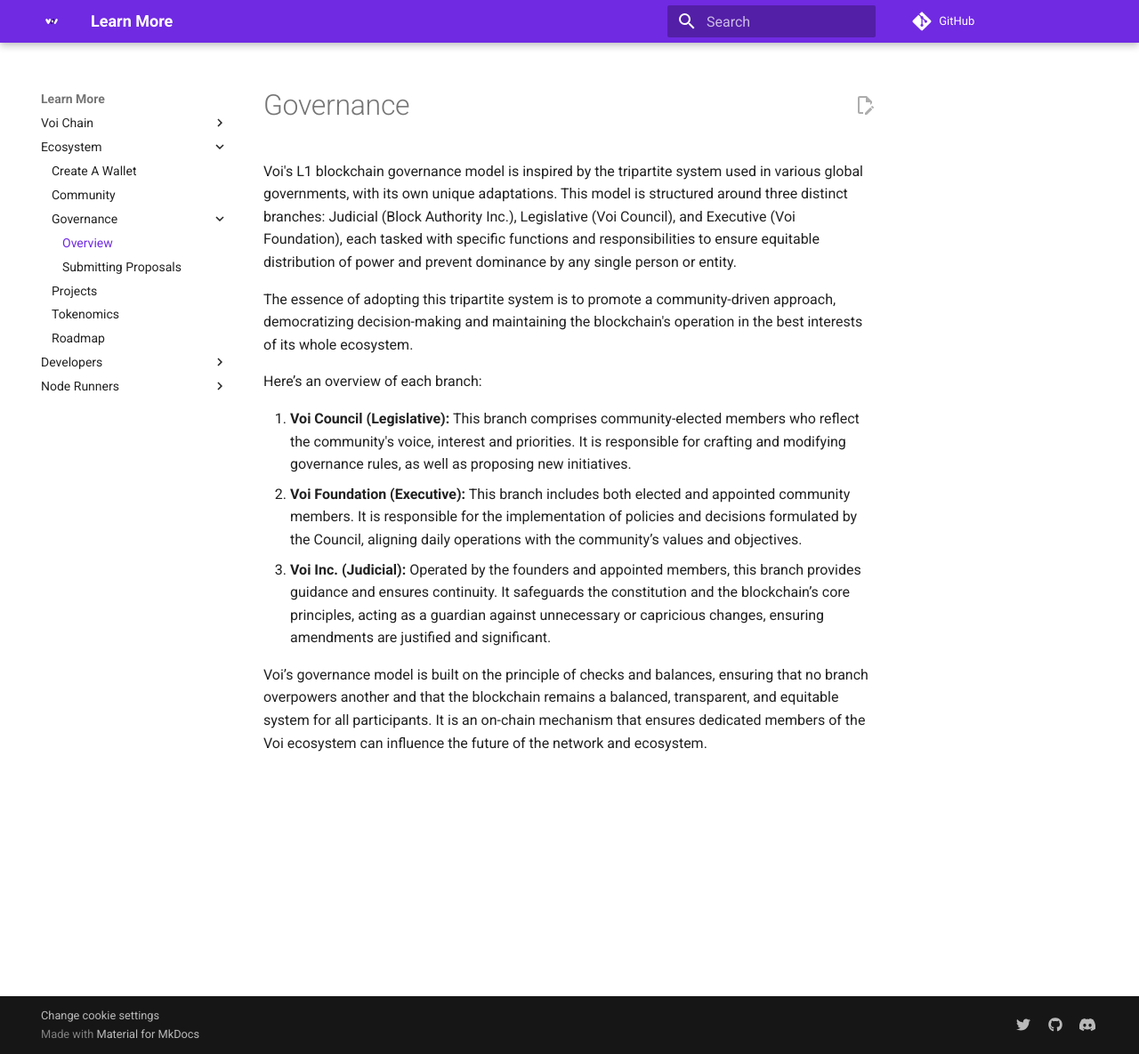
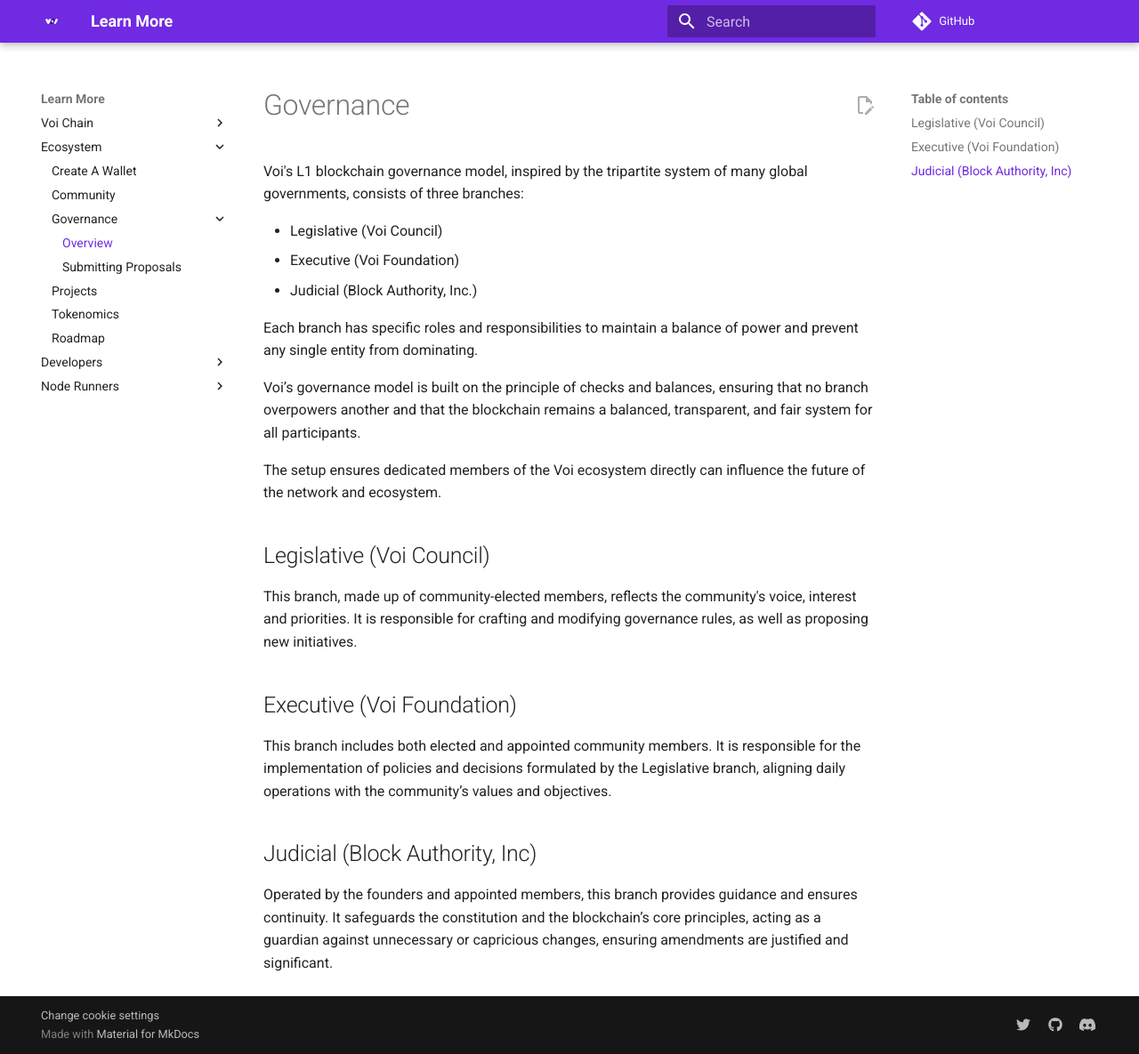
Before and after one commit to VoiNetwork/learn-more, an MkDocs documentation site: the page built from docs/ecosystem/governance.md, in a window 1280 px wide and 1185 px high. Shown: the whole window at 89% size. Built offline with MkDocs 1.6.1 and Material for MkDocs 9.7.7, drawn with Linux system fonts in a browser that asks for light colours; plug-ins that fetch from the network failed and are left out; comment, search, counter and statistics services are not loaded.

Commit message:
Update governance page and simplify language

```diff
--- a/docs/ecosystem/governance.md
+++ b/docs/ecosystem/governance.md
@@ -1,13 +1,34 @@
 # Governance
 
-Voi's L1 blockchain governance model is inspired by the tripartite system used in various global governments, with its own unique adaptations. This model is structured around three distinct branches: Judicial (Block Authority Inc.), Legislative (Voi Council), and Executive (Voi Foundation), each tasked with specific functions and responsibilities to ensure equitable distribution of power and prevent dominance by any single person or entity.
+Voi's L1 blockchain governance model,
+inspired by the tripartite system of many global governments, consists of three branches:
 
-The essence of adopting this tripartite system is to promote a community-driven approach, democratizing decision-making and maintaining the blockchain's operation in the best interests of its whole ecosystem.
+- Legislative (Voi Council)
+- Executive (Voi Foundation)
+- Judicial (Block Authority, Inc.)
 
-Here’s an overview of each branch:
+Each branch has specific roles and responsibilities
+to maintain a balance of power and prevent any single entity from dominating.
 
-1. **Voi Council (Legislative):** This branch comprises community-elected members who reflect the community's voice, interest and priorities. It is responsible for crafting and modifying governance rules, as well as proposing new initiatives.
-2. **Voi Foundation (Executive):** This branch includes both elected and appointed community members. It is responsible for the implementation of policies and decisions formulated by the Council, aligning daily operations with the community’s values and objectives.
-3. **Voi Inc. (Judicial):** Operated by the founders and appointed members, this branch provides guidance and ensures continuity. It safeguards the constitution and the blockchain’s core principles, acting as a guardian against unnecessary or capricious changes, ensuring amendments are justified and significant.
+Voi’s governance model is built on the principle of checks and balances,
+ensuring that no branch overpowers another and that the blockchain remains a balanced,
+transparent, and fair system for all participants.
 
-Voi’s governance model is built on the principle of checks and balances, ensuring that no branch overpowers another and that the blockchain remains a balanced, transparent, and equitable system for all participants. It is an on-chain mechanism that ensures dedicated members of the Voi ecosystem can influence the future of the network and ecosystem.
+The setup ensures dedicated members of the Voi ecosystem directly can influence the future of the network and ecosystem.
+
+## Legislative (Voi Council)
+
+This branch, made up of community-elected members, reflects the community's voice, interest and priorities.
+It is responsible for crafting and modifying governance rules, as well as proposing new initiatives.
+
+## Executive (Voi Foundation)
+
+This branch includes both elected and appointed community members.
+It is responsible for the implementation of policies and decisions formulated by the Legislative branch,
+aligning daily operations with the community’s values and objectives.
+
+## Judicial (Block Authority, Inc)
+
+Operated by the founders and appointed members, this branch provides guidance and ensures continuity.
+It safeguards the constitution and the blockchain’s core principles,
+acting as a guardian against unnecessary or capricious changes, ensuring amendments are justified and significant.
```
